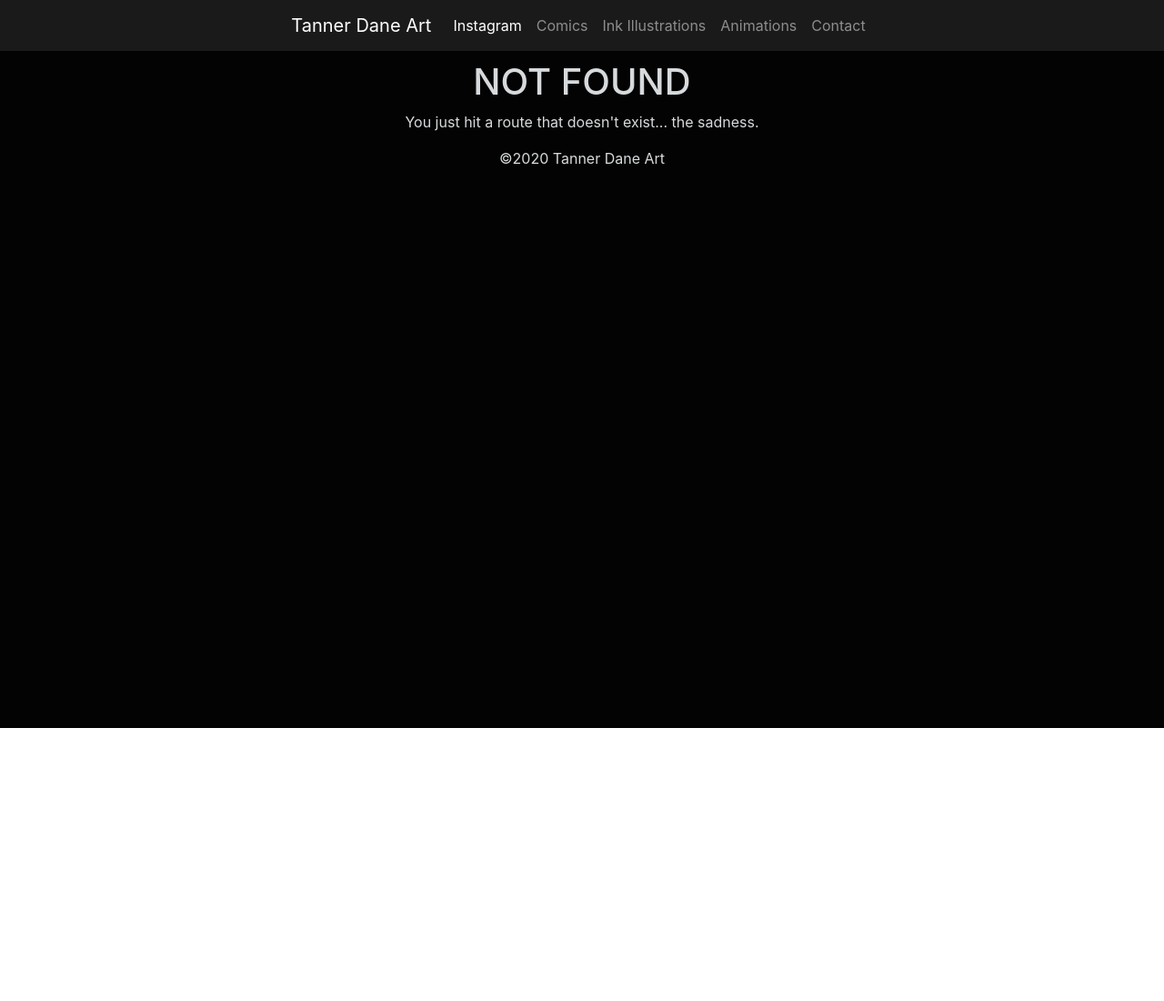
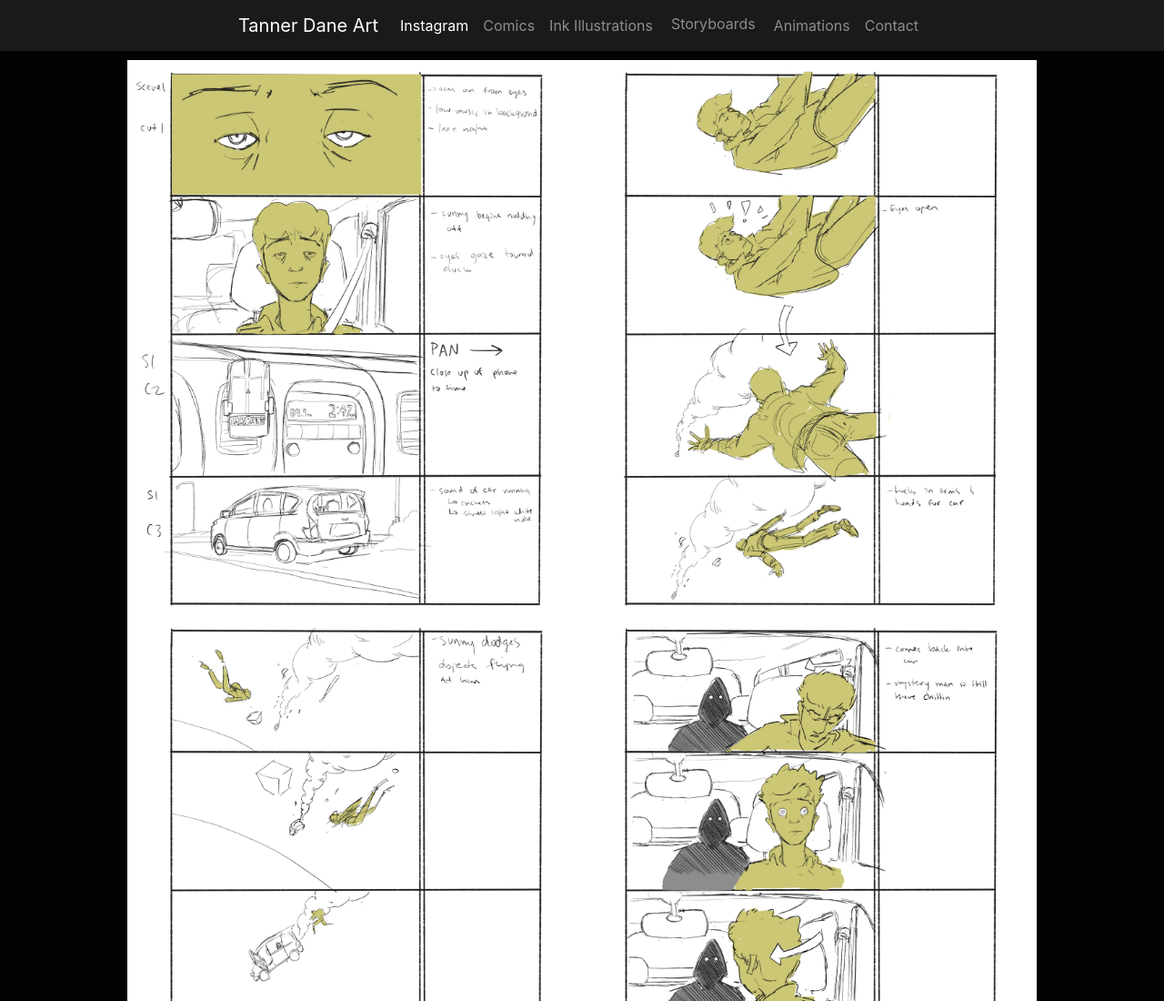
Before and after one commit to JacobiClark/Tanners-Portfolio, a Gatsby site: page /NightDrive in a window 1280 px wide. Before the commit this address had no page. Shown: the top 1100 px of the page at 91% size. Before the commit the page ends 800 px from the top, so only its background shows below. Built offline with nearby package versions, Linux system fonts and the light colour scheme; Gatsby itself is replaced by a stand-in of ours.

Commit message:
added storyboards

```diff
--- a/src/components/header.js
+++ b/src/components/header.js
@@ -1,22 +1,32 @@
 import PropTypes from "prop-types"
 import React from "react"
-import { Navbar, Nav, Dropdown } from 'react-bootstrap';
+import { Navbar, Nav, Dropdown, DropdownButton, Accordion } from 'react-bootstrap';
 import styled from 'styled-components'
 import { FontAwesomeIcon } from '@fortawesome/react-fontawesome'
 import { faBars } from '@fortawesome/free-solid-svg-icons'
-import { SocialIcon } from 'react-social-icons';
-
 
 const StyledDropdownItem = styled(Dropdown.Item)`
 	background-color: rgb(26,26,27);
   color: white;
   margin:2px;
+  text-align: center;
 `
 const StyledDropdownToggle = styled(Dropdown.Toggle)`
 	background-color: transparent;
 	border: none;
 	&:after {
 		content: none;
+  }
+`
+const StyledDropdownToggle2 = styled(Dropdown.Toggle)`
+	background-color: transparent;
+  border: none;
+  color: rgb(141,141,141);
+	&:after {
+		content: none;
+  }
+  @media (max-width: 900px) {
+		display: none;
 	}
 `
 const StyledDropdown = styled(Dropdown)`
@@ -25,7 +35,7 @@
   position: absolute;
 	@media (min-width: 900px) {
 		display: none;
-	}
+  }
 `
 const StyledNavLink = styled(Nav.Link)`
 	display: none;
@@ -33,7 +43,14 @@
 		display: inline;
 	}
 `
-
+const StyledDropdownButton = styled(DropdownButton)`
+  .btn-dark{
+    background-color: transparent;
+    border-color: transparent;
+    color: rgba(255, 255, 255, 0.5);
+    border: transparent;
+  }
+`
 const StyledNav = styled(Nav)`
   margin: 0 auto;
   float: none;
@@ -44,9 +61,18 @@
     <Navbar style={{backgroundColor: 'rgb(26,26,27)', marginBottom: '10px'}} variant="dark">
       <StyledNav>
         <Navbar.Brand href="/">{siteTitle}</Navbar.Brand>
-        <StyledNavLink style={{color: 'rgb(255,255,255)'}}href="https://www.instagram.com/mr_tanj/" target="_blank">Instagram</StyledNavLink>
+        <StyledNavLink style={{color: 'white'}}href="https://www.instagram.com/mr_tanj/" target="_blank">Instagram</StyledNavLink>
         <StyledNavLink href="/Comics">Comics</StyledNavLink>
         <StyledNavLink href="/InkIllustrations">Ink Illustrations</StyledNavLink>
+        <Dropdown>
+          <StyledDropdownToggle2 variant="dark">
+            Storyboards
+          </StyledDropdownToggle2>
+          <Dropdown.Menu alignRight style={{backgroundColor: 'rgb(52,53,54)'}} variant="dark">
+            <StyledDropdownItem href="/Soar">Soar</StyledDropdownItem>
+            <StyledDropdownItem href="/NightDrive">Night Drive</StyledDropdownItem>
+          </Dropdown.Menu>
+        </Dropdown>
         <StyledNavLink href="/Animations">Animations</StyledNavLink>
         {/*<StyledNavLink href="/Storyboards">Storyboards</StyledNavLink>*/}
         <StyledNavLink href="/Contact">Contact</StyledNavLink>
@@ -58,10 +84,21 @@
         <Dropdown.Menu alignRight style={{backgroundColor: 'rgb(52,53,54)'}} variant="dark">
           <StyledDropdownItem href="/Comics">Comics</StyledDropdownItem>
           <StyledDropdownItem href="/InkIllustrations">Ink Illustrations</StyledDropdownItem>
+          <Accordion>
+            <Accordion.Toggle style={{color: 'red', backgroundColor: 'rgb(26,26,27)', width: '100%', border: 'transparent', color: 'white', textAlign: 'center', marginLeft: ''}} eventKey="1">
+              Storyboards
+            </Accordion.Toggle>
+            <Accordion.Collapse eventKey="1">
+            <Dropdown.Menu alignRight style={{backgroundColor: 'rgb(52,53,54)'}} variant="dark">
+              <StyledDropdownItem href="/Soar">Soar</StyledDropdownItem>
+              <StyledDropdownItem href="/NightDrive">Night Drive</StyledDropdownItem>
+            </Dropdown.Menu>
+
+            </Accordion.Collapse>
+          </Accordion>
           <StyledDropdownItem href="/Animations">Animations</StyledDropdownItem>
-          {/*<StyledDropdownItem href="/Storyboards">Storyboards</StyledDropdownItem>*/}
           <StyledDropdownItem href="/Contact">Contact</StyledDropdownItem>
-          <StyledDropdownItem style={{color: 'rgb(255,255,255)'}} href="https://instagram.com/mr_tanj/">Instagram</StyledDropdownItem>
+          <StyledDropdownItem style={{color: 'white'}} href="https://instagram.com/mr_tanj/">Instagram</StyledDropdownItem>
         </Dropdown.Menu>
       </StyledDropdown>
     </Navbar>
--- a/src/components/layout.js
+++ b/src/components/layout.js
@@ -32,7 +32,7 @@
         style={{
           textAlign: "center",
           margin: `0 auto`,
-          maxWidth: 1200,
+          maxWidth: 1500,
           color: 'rgb(215,218,220)',
         }}
       >
--- /dev/null
+++ b/src/pages/NightDrive.js
@@ -0,0 +1,54 @@
+import React from "react"
+import { graphql, useStaticQuery } from "gatsby"
+import styled from "styled-components"
+import  Img from "gatsby-image"
+import Layout from "../components/layout"
+import SEO from "../components/seo"
+
+const MediaContainer = styled.div`
+  align-self: center;
+  display: flex;
+  flex-wrap: wrap;
+  align-items: top;
+  justify-content: center;
+  margin: 0 auto;
+`
+const Image = styled(Img)`
+  width: 100%;
+  max-width: 500px;
+`
+
+const NightDrive = () => {
+  const data = useStaticQuery(graphql`
+    query NightDrive {
+      nightDrive: allFile(filter: {relativeDirectory: {eq: "nightDrive"}}) {
+        nodes {
+          id
+          childImageSharp {
+            fluid(maxWidth: 500) {
+              ...GatsbyImageSharpFluid
+            }
+          }
+
+        }
+      }
+    }
+  `)
+  console.log(data)
+  return(
+    <Layout>
+      <SEO title="NightDrive Gallery by TJ"/>
+      <MediaContainer>
+      {data.nightDrive.nodes.map(nightDrive => (
+        <Image
+          key={nightDrive.id}
+          fluid={nightDrive.childImageSharp.fluid}
+        />
+      ))}
+      </MediaContainer>
+
+    </Layout>
+  )
+}
+
+export default NightDrive
```
Also changed, not shown: src/pages/Soar.js (added, +54 -0 lines).
